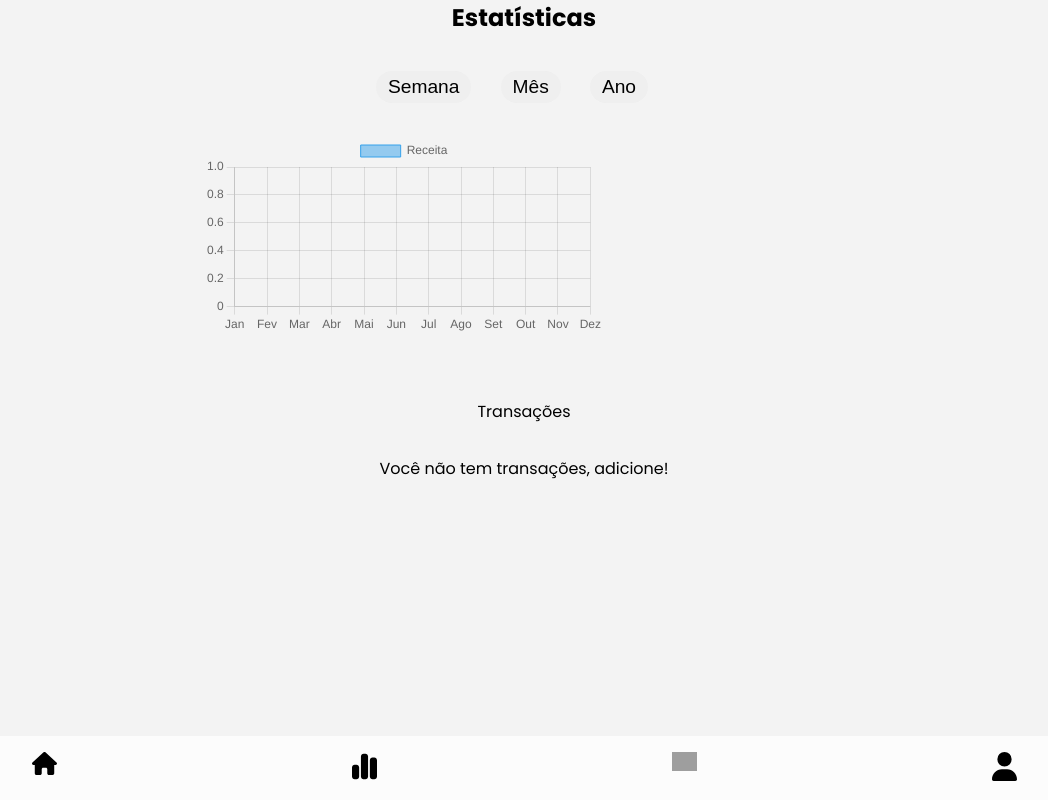
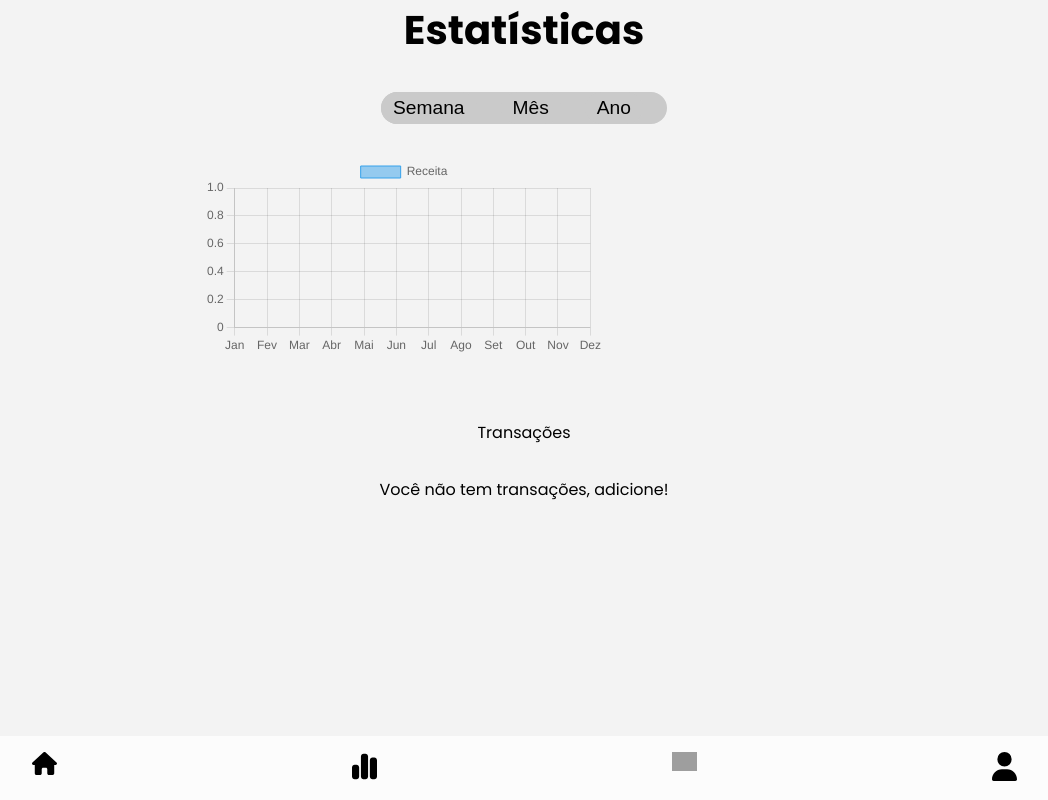
Before and after one commit to Luiz166/tcc_projeto, a PHP site: page /View/statistics.php in a window 1280 px wide; the page is wider, and only the part inside the window is pictured. Shown: that part, without its empty margins (146-1194 px from the left). Run offline with PHP 8.4, Linux system fonts and the light colour scheme; a user stored in the database is signed in; data comes from the database, SQL or seed files in the repository; grey boxes are pictures that could not be loaded.

Commit message:
estilização para melhor aparência

```diff
--- a/Style/statistics.css
+++ b/Style/statistics.css
@@ -6,18 +6,22 @@
 
 .header{
     text-align: center;
-    font-size: 1.5rem;
+    font-size: 2.5rem;
     font-weight: 700;
 }
 
 .time-frame{
+    display: flex;
     margin-top: 2rem;
+    background-color: #cacaca;
+    border-radius: 40px;
 }
 .time-frame button{
     border: none;
     font-size: 1.2rem;
     padding: 5px 12px;
     cursor: pointer;
+    background-color: #cacaca;
     margin-right: 24px;
     transition: filter .3s ease;
     border-radius: 24px;
```
